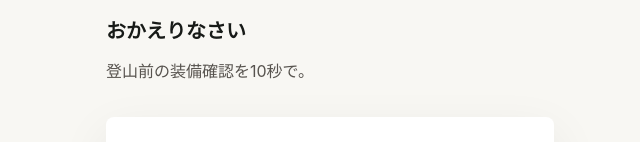
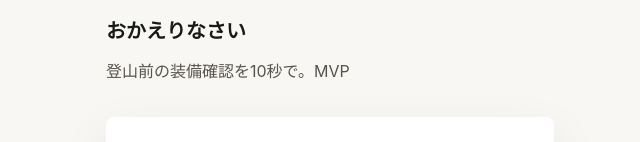
Before and after one commit to fuminopic/gearai-japan, a Next.js app: page /login in a window 1280 px wide. Shown: the part 211-353 px from the top of the page, without its empty margins (310-950 px from the left). Built offline with nearby package versions, Linux system fonts and the light colour scheme.

Commit message:
Test Vercel auto deployment

```diff
--- a/src/components/auth-form.tsx
+++ b/src/components/auth-form.tsx
@@ -21,7 +21,7 @@ export function AuthForm({ mode, action, error }: AuthFormProps) {
             {isSignup ? "装備管理をはじめる" : "おかえりなさい"}
           </p>
           <p className="mt-3 text-base leading-7 text-stone-600">
-            登山前の装備確認を10秒で。
+            登山前の装備確認を10秒で。MVP
           </p>
         </div>
 
```
